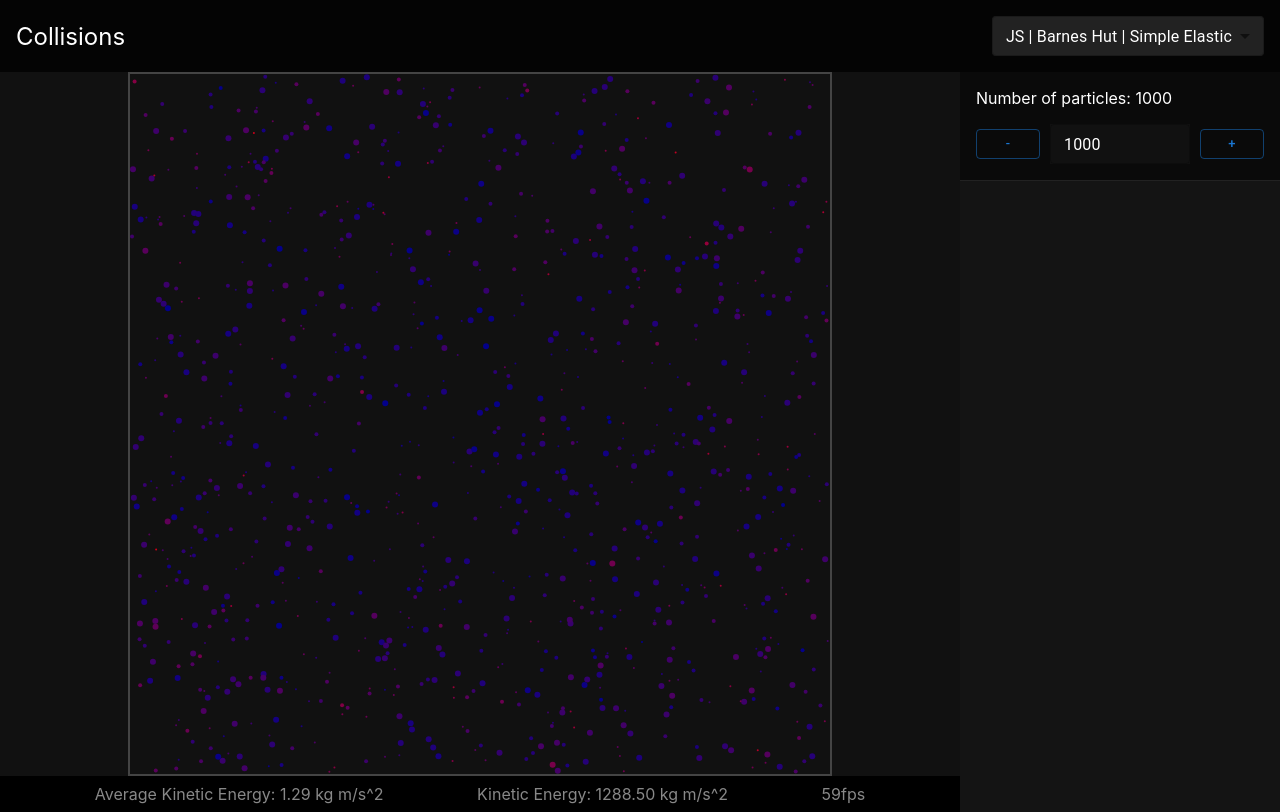
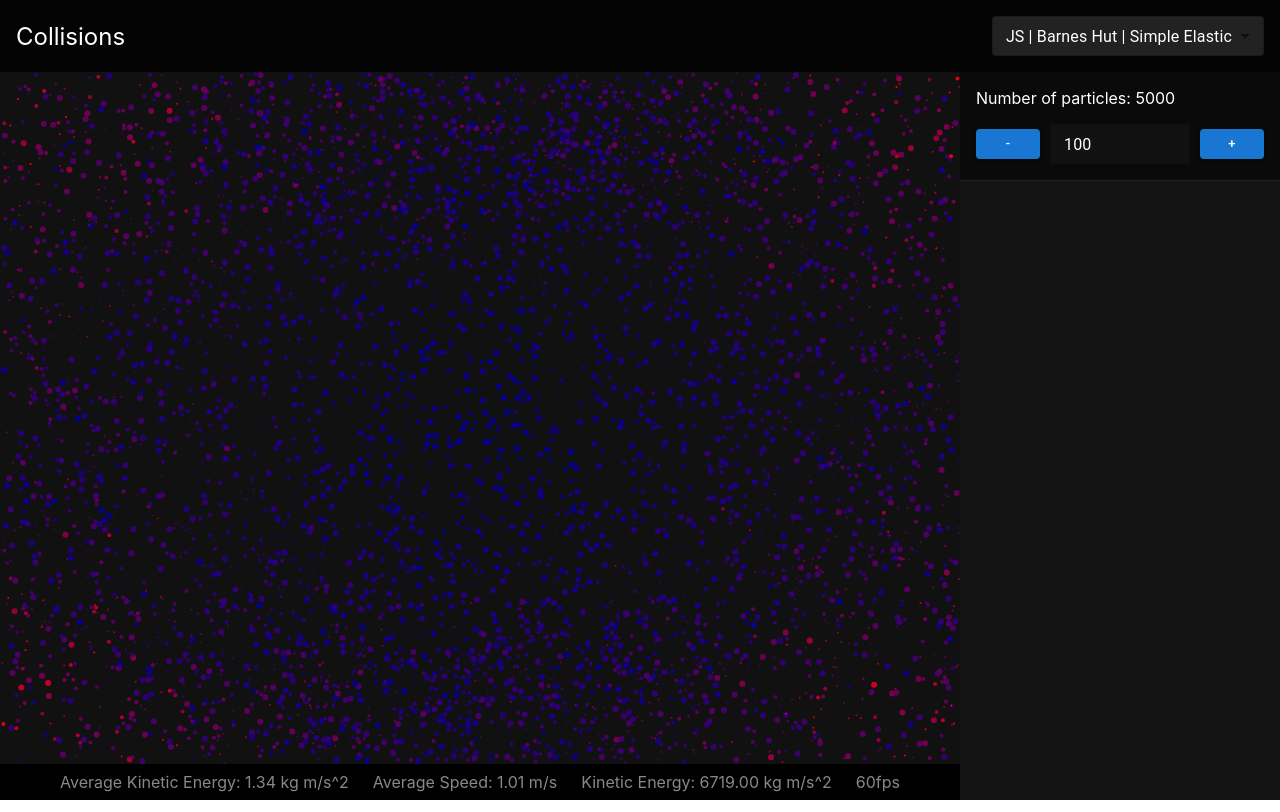
Before and after one commit to zerefwayne/collisions, a React (Create React App) app in the folder ui/: page / in a window 1280 px wide. Built offline with nearby package versions, Linux system fonts and the light colour scheme.

Commit message:
Add average speed and full screen rendering

```diff
--- a/ui/src/javascript/BarnesHutJavascriptSimpleElasticCollision.js
+++ b/ui/src/javascript/BarnesHutJavascriptSimpleElasticCollision.js
@@ -106,28 +106,26 @@ class Rectangle {
 
 const BarnesHutJavascriptSimpleElasticCollision = () => {
   // Constants
-  const INITIAL_PARTICLES = 1000;
-
-  const UNIVERSE_WIDTH = 700;
-  const UNIVERSE_HEIGHT = 700;
-
-  const UNIVERSE_X_START = 0;
-  const UNIVERSE_X_END = UNIVERSE_WIDTH - 1;
-
-  const UNIVERSE_Y_START = 0;
-  const UNIVERSE_Y_END = UNIVERSE_HEIGHT - 1;
+  const INITIAL_PARTICLES = 5000;
 
   // State
   const canvasRef = useRef(null);
+  const canvasContainerRef = useRef(null);
   const [context, setContext] = useState(null);
 
   const [kineticEnergy, setKineticEnergy] = useState(0);
   const [fps, setFps] = useState(0);
   const [averageKineticEnergy, setAverageKineticEnergy] = useState(0);
+  const [averageSpeed, setAverageSpeed] = useState(0);
+
+  const [UNIVERSE_WIDTH, setUniverseWidth] = useState(0);
+  const [UNIVERSE_HEIGHT, setUniverseHeight] = useState(0);
+
+  const [isInitiated, setIsInitiated] = useState(false);
 
   const [circles, setCircles] = useState([]);
 
-  const [step, setStep] = useState(1000);
+  const [step, setStep] = useState(100);
 
   const handleIncrement = () => {
     drawRandomCircles(step);
@@ -191,8 +189,11 @@ const BarnesHutJavascriptSimpleElasticCollision = () => {
     const newCircles = [...circles];
 
     for (let i = 0; i < count; i++) {
-      const x = getRandomInteger(UNIVERSE_X_START + 100, UNIVERSE_X_END - 100);
-      const y = getRandomInteger(UNIVERSE_Y_START + 100, UNIVERSE_Y_END - 100);
+      const x = getRandomInteger(UNIVERSE_WIDTH / 3, (2 * UNIVERSE_WIDTH) / 3);
+      const y = getRandomInteger(
+        UNIVERSE_HEIGHT / 3,
+        (2 * UNIVERSE_HEIGHT) / 3
+      );
       const dx = getRandomInteger(-1, 1);
       const dy = getRandomInteger(-1, 1);
       const radius = getRandomInteger(1, 3);
@@ -237,11 +238,28 @@ const BarnesHutJavascriptSimpleElasticCollision = () => {
     });
   }
 
+  const calculateAverageVelocity = (circles) => {
+    let totalVelocity = 0;
+
+    circles.forEach((circle) => {
+      const velocity = Math.sqrt(circle.dx * circle.dx + circle.dy * circle.dy);
+      totalVelocity += velocity;
+    });
+
+    const averageVelocity = totalVelocity / circles.length;
+    return averageVelocity.toFixed(2);
+  };
+
   // eslint-disable-next-line react-hooks/exhaustive-deps
   const animate = () => {
     // Get the canvas and context
     const canvas = canvasRef.current;
     const ctx = canvas.getContext("2d");
+
+    if (!isInitiated) {
+      drawRandomCircles(INITIAL_PARTICLES);
+      setIsInitiated(true);
+    }
 
     clearCanvas(canvas);
 
@@ -357,24 +375,17 @@ const BarnesHutJavascriptSimpleElasticCollision = () => {
 
     const kineticEnergy = calculateTotalKineticEnergy(updatedCircles);
     const averageKineticEnergy = (kineticEnergy / circles.length).toFixed(2);
+    const averageSpeed = calculateAverageVelocity(updatedCircles);
 
     setKineticEnergy(kineticEnergy);
     setAverageKineticEnergy(averageKineticEnergy);
     updateCircleColors(updatedCircles);
+    setAverageSpeed(averageSpeed);
 
     for (const circle of updatedCircles) {
       drawCircle(ctx, circle.x, circle.y, circle.radius, circle.color);
     }
   };
-
-  useEffect(() => {
-    if (canvasRef.current) {
-      const canvas = canvasRef.current;
-      const ctx = canvas.getContext("2d");
-      setContext(ctx);
-      drawRandomCircles(INITIAL_PARTICLES);
-    }
-  }, []);
 
   useEffect(() => {
     let animationFrameId;
@@ -407,21 +418,44 @@ const BarnesHutJavascriptSimpleElasticCollision = () => {
     };
   }, [animate, context]);
 
+  useEffect(() => {
+    const canvas = canvasRef.current;
+    const container = canvasContainerRef.current;
+
+    if (canvasRef.current) {
+      const canvas = canvasRef.current;
+      const ctx = canvas.getContext("2d");
+      setContext(ctx);
+    }
+
+    const resizeCanvas = () => {
+      canvas.width = container.clientWidth;
+      canvas.height = container.clientHeight;
+      setUniverseHeight(container.clientHeight);
+      setUniverseWidth(container.clientWidth);
+    };
+
+    // Initial canvas size adjustment
+    resizeCanvas();
+
+    // Adjust canvas size when the window is resized
+    window.addEventListener("resize", resizeCanvas);
+
+    // Cleanup event listener on component unmount
+    return () => {
+      window.removeEventListener("resize", resizeCanvas);
+    };
+  }, []);
+
   return (
     <div className="scene-container">
       <div className="canvas-container">
-        <div className="canvas-render">
-          <canvas
-            ref={canvasRef}
-            id="my-canvas"
-            height={UNIVERSE_HEIGHT}
-            width={UNIVERSE_WIDTH}
-            style={{ border: "2px solid #444" }}
-            onClick={handleClick}
-          ></canvas>
+        <div ref={canvasContainerRef} className="canvas-render">
+          <canvas ref={canvasRef} id="my-canvas" onClick={handleClick}></canvas>
         </div>
         <footer>
           <p>Average Kinetic Energy: {averageKineticEnergy} kg m/s^2</p>
+          <p>Average Speed: {averageSpeed} m/s</p>
           <p>Kinetic Energy: {kineticEnergy} kg m/s^2 </p>
           <p>{fps}fps</p>
         </footer>
@@ -452,7 +486,7 @@ const BarnesHutJavascriptSimpleElasticCollision = () => {
             }}
           >
             <Button
-              variant="outlined"
+              variant="contained"
               size="small"
               sx={{}}
               onClick={handleDecrement}
@@ -471,7 +505,7 @@ const BarnesHutJavascriptSimpleElasticCollision = () => {
                 "& input": { color: "white" },
               }}
             />
-            <Button variant="outlined" size="small" onClick={handleIncrement}>
+            <Button variant="contained" size="small" onClick={handleIncrement}>
               +
             </Button>
           </body>
```
